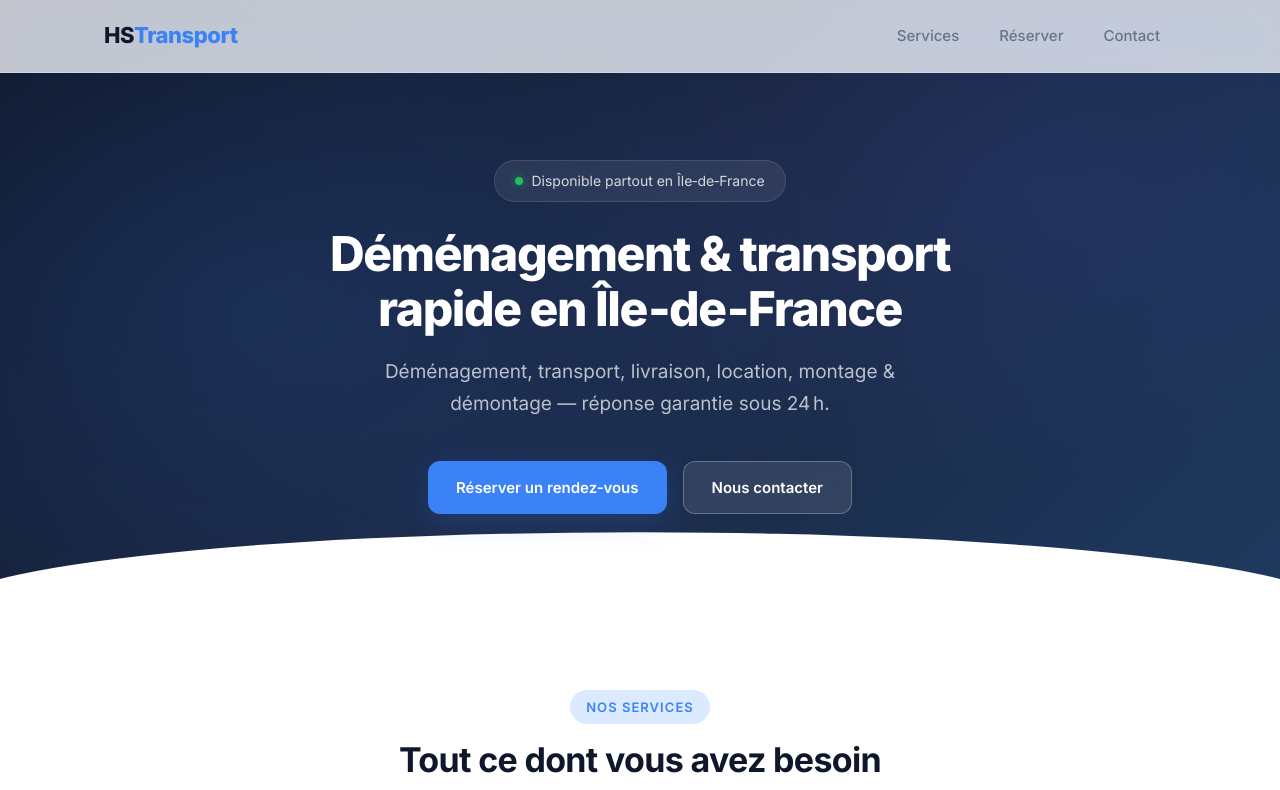
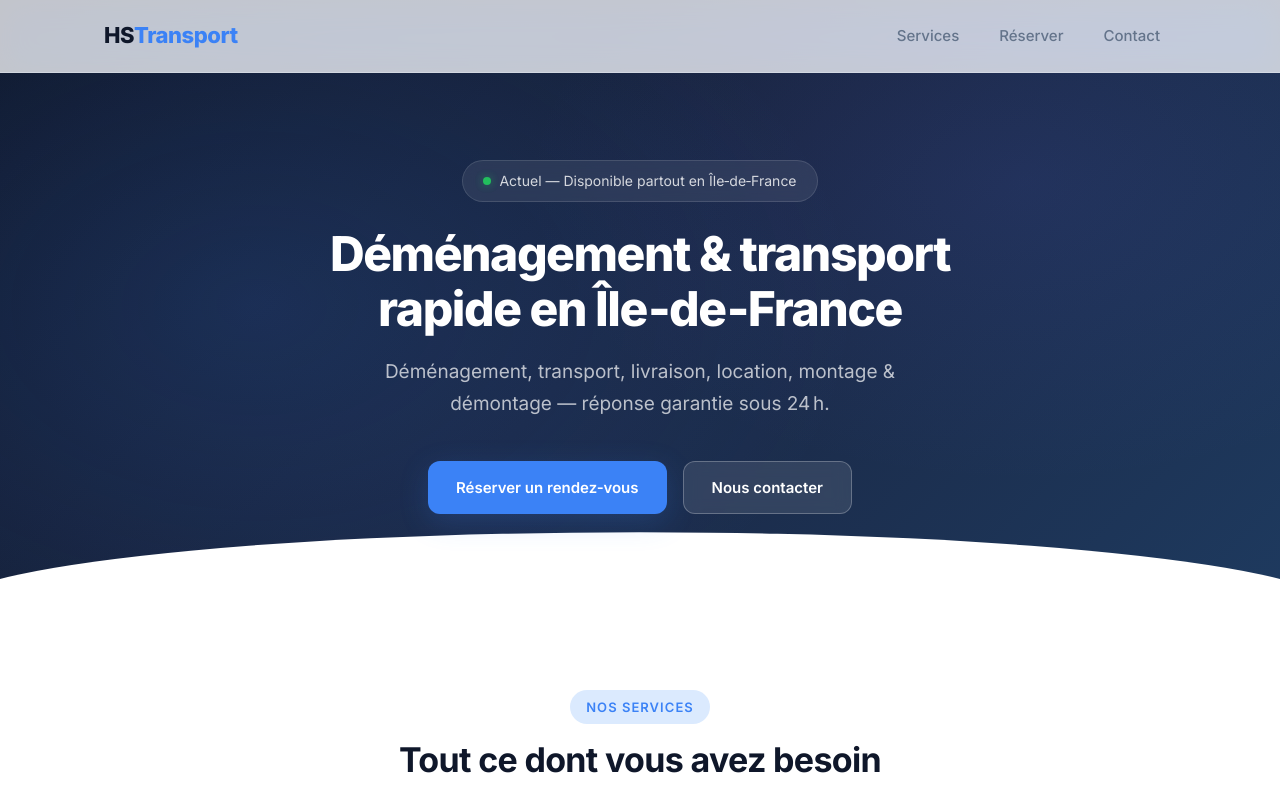
Before and after one commit to bamekakenang/hs-transport-site, a plain HTML site: page index.html in a window 1280 px wide. Shown: the top 790 px of the page. Drawn offline with Linux system fonts and the light colour scheme.

Commit message:
Add 'Actuel' to hero badge
Co-Authored-By: Oz <oz-agent@warp.dev>

```diff
--- a/index.html
+++ b/index.html
@@ -34,7 +34,7 @@
   <!-- ====== HERO ====== -->
   <section class="hero">
     <div class="container">
-      <div class="hero-badge"><span class="dot"></span> Disponible partout en Île‑de‑France</div>
+      <div class="hero-badge"><span class="dot"></span> Actuel — Disponible partout en Île‑de‑France</div>
       <h1>Déménagement &amp; transport<br>rapide en Île‑de‑France</h1>
       <p>Déménagement, transport, livraison, location, montage &amp; démontage — réponse garantie sous 24 h.</p>
       <div class="hero-btns">
```
